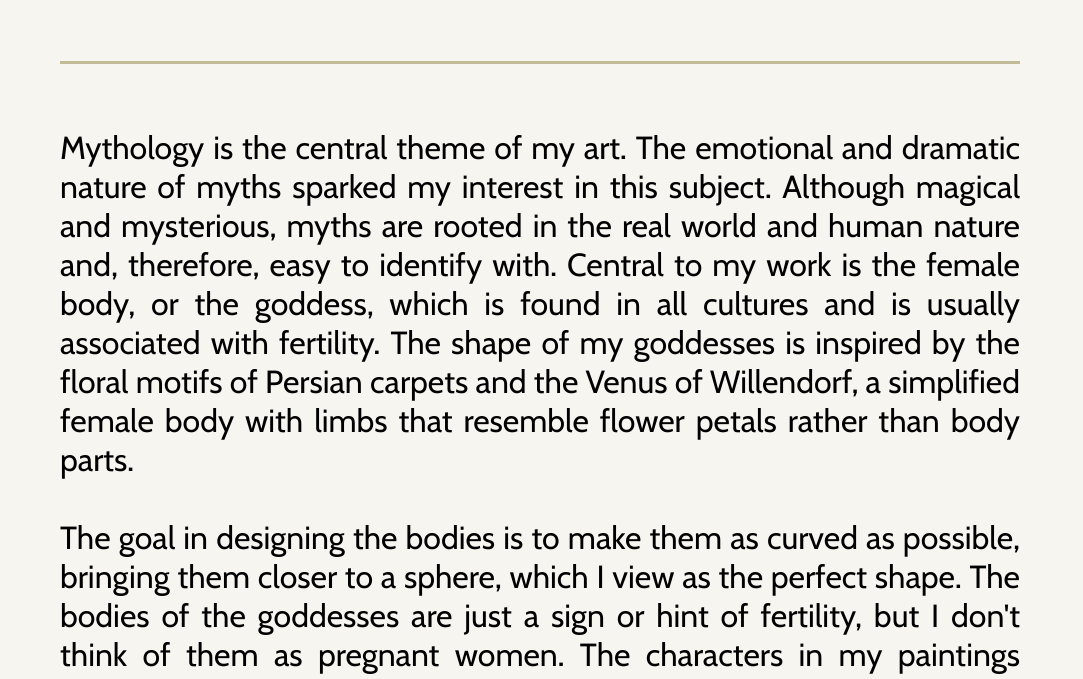
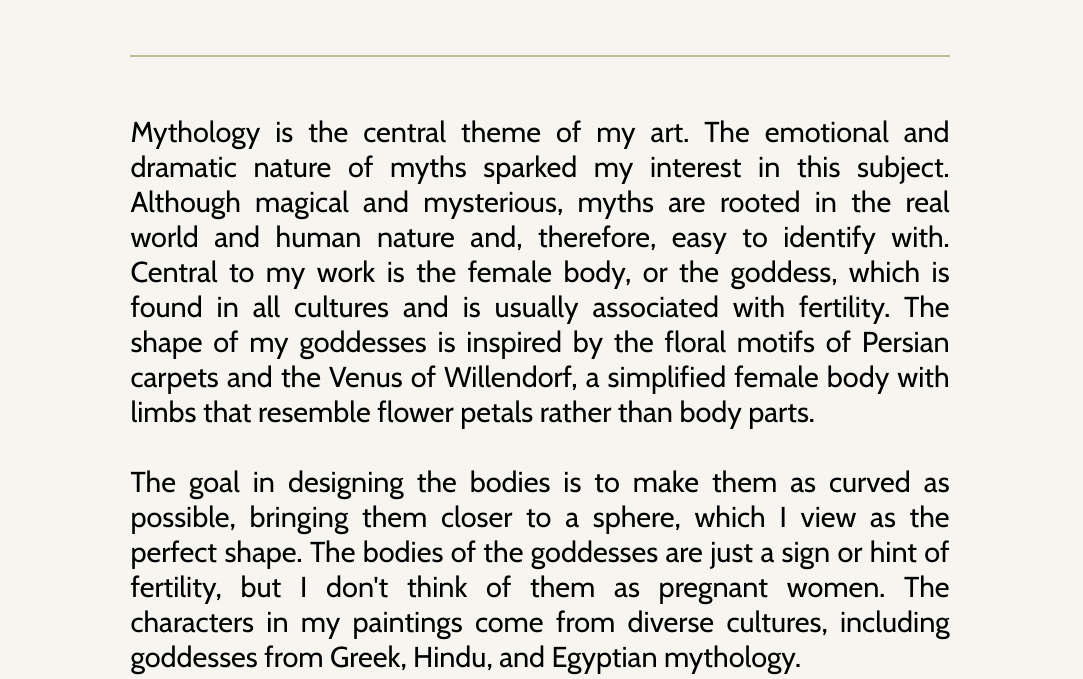
Before and after one commit to phyyyys/web, a plain HTML site: page about.html in a window 1280 px wide. Shown: the part 105-784 px from the top of the page, without its empty margins (100-1183 px from the left). Drawn offline with nearby package versions, Linux system fonts and the light colour scheme.

Commit message:
Update style.css

```diff
--- a/style.css
+++ b/style.css
@@ -361,10 +361,10 @@ body {
   .aboutText {
     border-top: 0.1em solid #c2bb97;
     border-bottom: 0.1em solid #c2bb97;
-    margin: 2em 5em;
+    margin: 2em 8em;
     margin-bottom: 0;
     padding: 2em 0;
-    font-size: 2em;
+    font-size: 1.8em;
   }
 
 }
```
